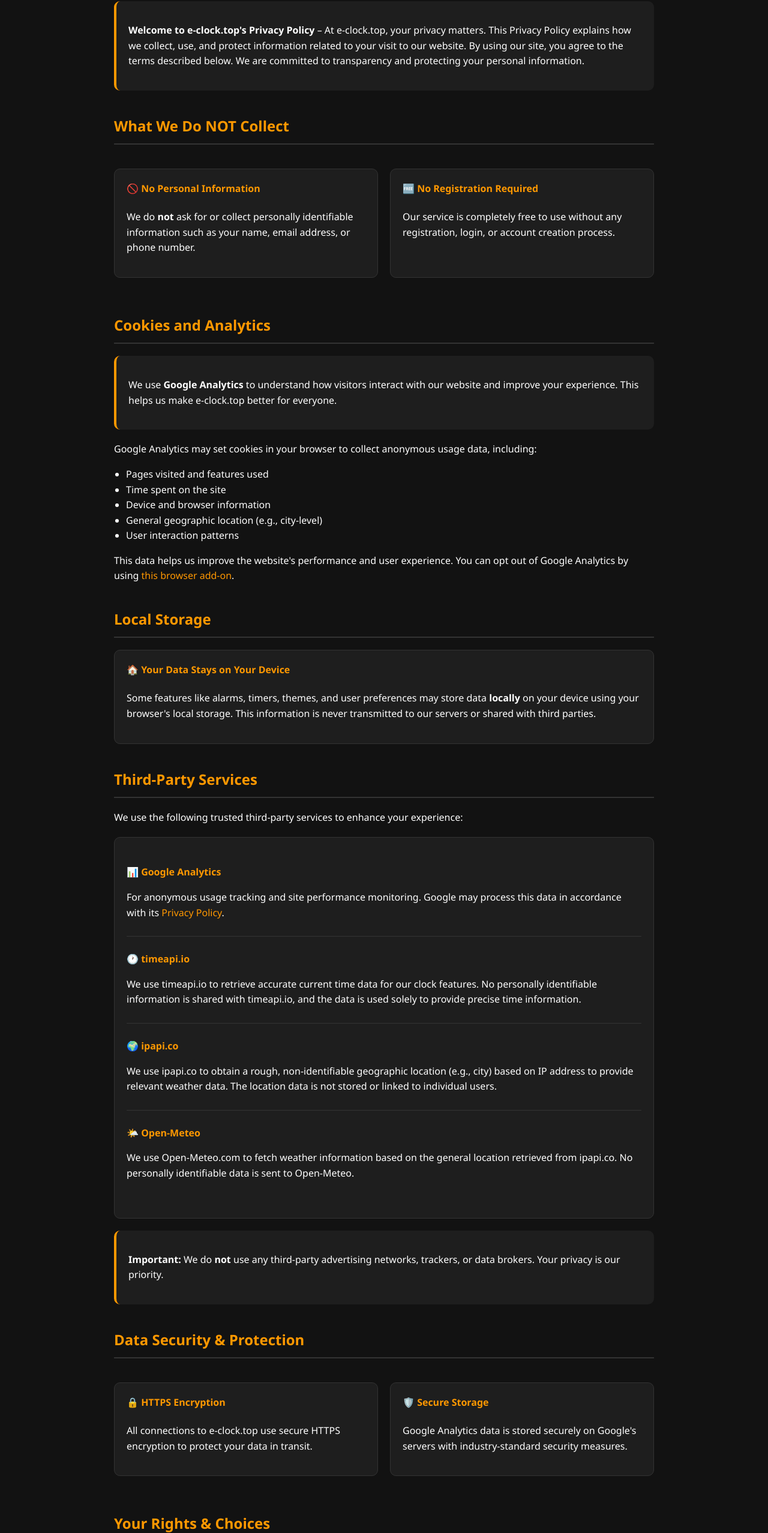
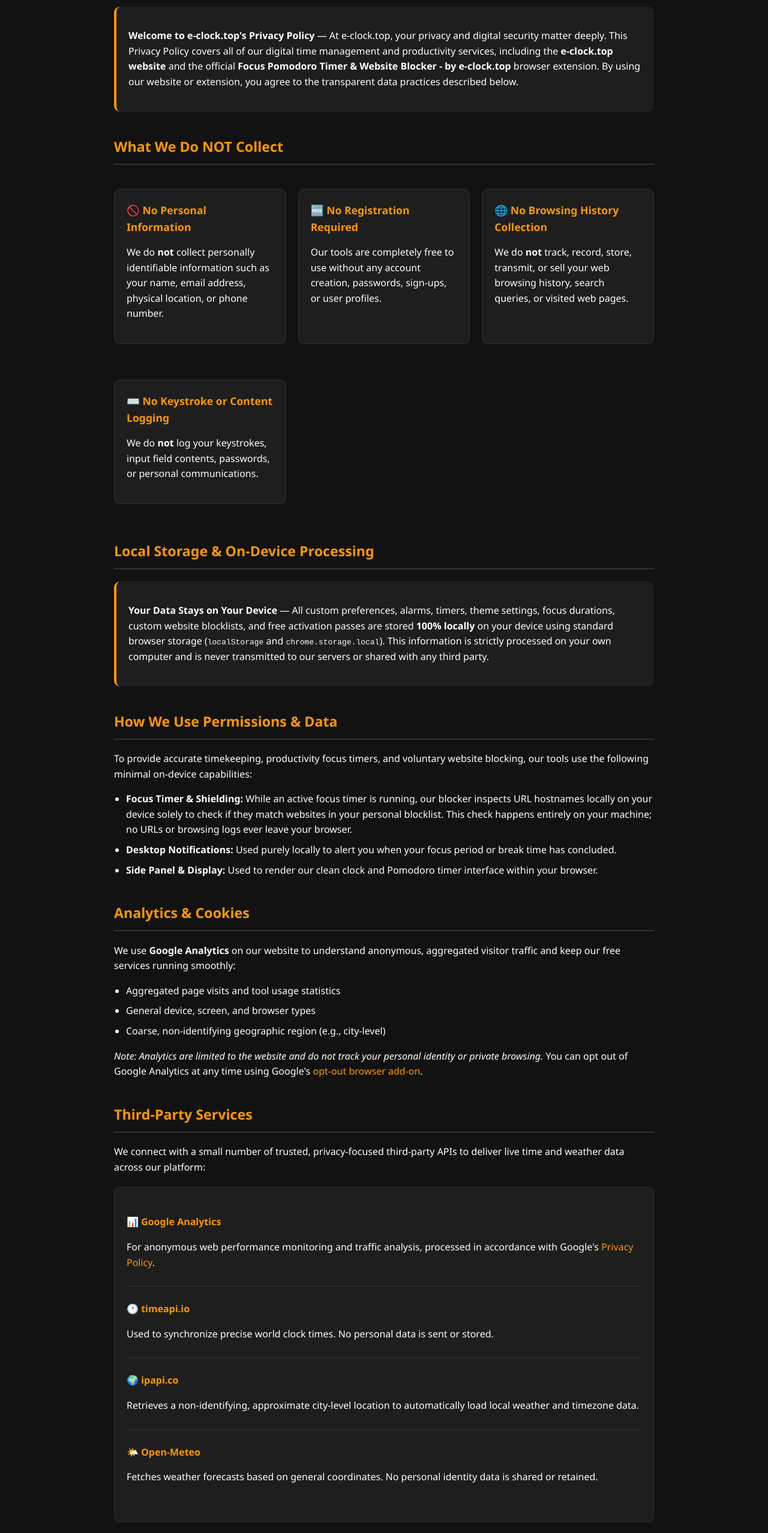
Before and after one commit to top-site/clock, a plain HTML site: page privacy.html in a window 1280 px wide. Shown: the part 245-2800 px from the top of the page at 60% size. Drawn offline with Linux system fonts and the light colour scheme.

Commit message:
Add files via upload

```diff
--- a/privacy.html
+++ b/privacy.html
@@ -1,5 +1,5 @@
 <!DOCTYPE HTML PUBLIC "-//W3C//DTD HTML 4.01 Transitional//EN">
-<html>
+<html lang="en">
   <head>
     <meta http-equiv="content-type" content="text/html; charset=UTF-8">
     <meta charset="UTF-8">
@@ -25,19 +25,19 @@
       }
       header {
         background-color: #1e1e1e;
-      padding: 20px;
+        padding: 24px 20px;
         text-align: center;
         border-bottom: 2px solid #333;
       }
       header h1 {
         margin: 0;
-      font-size: 2rem;
+        font-size: 2.1rem;
         color: #ff9800;
       }
       header p {
         margin: 10px 0 0 0;
         color: #bbb;
-      font-size: 1.1rem;
+        font-size: 1.05rem;
       }
       .container {
         max-width: 900px;
@@ -49,14 +49,19 @@
         margin-top: 40px;
         border-bottom: 2px solid #333;
         padding-bottom: 10px;
+        font-size: 1.45rem;
       }
       h3 {
         color: #ff9800;
-      margin-top: 30px;
+        margin-top: 24px;
+        font-size: 1.2rem;
       }
       ul {
         list-style: disc;
         padding-left: 20px;
+      }
+      li {
+        margin-bottom: 8px;
       }
       a {
         color: #ff9800;
@@ -74,7 +79,7 @@
       }
       .info-grid {
         display: grid;
-      grid-template-columns: repeat(auto-fit, minmax(300px, 1fr));
+        grid-template-columns: repeat(auto-fit, minmax(280px, 1fr));
         gap: 20px;
         margin: 20px 0;
       }
@@ -87,6 +92,8 @@
       .info-card h4 {
         color: #ff9800;
         margin-top: 0;
+        margin-bottom: 10px;
+        font-size: 1.1rem;
       }
       .service-list {
         background-color: #1e1e1e;
@@ -119,7 +126,7 @@
       }
       footer {
         text-align: center;
-      padding: 20px;
+        padding: 24px 20px;
         font-size: 0.9rem;
         color: #777;
         border-top: 1px solid #333;
@@ -139,113 +146,130 @@
     </header>
     <div class="container">
       <div class="effective-date">
-        <strong>Effective Date:</strong> May 7, 2025
+        <strong>Effective Date:</strong> May 7, 2025 &nbsp;|&nbsp; <strong>Last Updated:</strong> November 2026
       </div>
 
       <div class="highlight-box">
-        <p><strong>Welcome to e-clock.top's Privacy Policy</strong> – At e-clock.top, your privacy matters. This Privacy Policy explains how we collect, use, and protect information related to your visit to our website. By using our site, you agree to the terms described below. We are committed to transparency and protecting your personal information.</p>
+        <p><strong>Welcome to e-clock.top's Privacy Policy</strong> — At e-clock.top, your privacy and digital security matter deeply. This Privacy Policy covers all of our digital time management and productivity services, including the <strong>e-clock.top website</strong> and the official <strong>Focus Pomodoro Timer &amp; Website Blocker - by e-clock.top</strong> browser extension. By using our website or extension, you agree to the transparent data practices described below.</p>
       </div>
 
       <h2>What We Do NOT Collect</h2>
       <div class="info-grid">
         <div class="info-card">
           <h4>🚫 No Personal Information</h4>
-          <p>We do <strong>not</strong> ask for or collect personally identifiable information such as your name, email address, or phone number.</p>
+          <p>We do <strong>not</strong> collect personally identifiable information such as your name, email address, physical location, or phone number.</p>
         </div>
         <div class="info-card">
           <h4>🆓 No Registration Required</h4>
-          <p>Our service is completely free to use without any registration, login, or account creation process.</p>
+          <p>Our tools are completely free to use without any account creation, passwords, sign-ups, or user profiles.</p>
+        </div>
+        <div class="info-card">
+          <h4>🌐 No Browsing History Collection</h4>
+          <p>We do <strong>not</strong> track, record, store, transmit, or sell your web browsing history, search queries, or visited web pages.</p>
+        </div>
+        <div class="info-card">
+          <h4>⌨️ No Keystroke or Content Logging</h4>
+          <p>We do <strong>not</strong> log your keystrokes, input field contents, passwords, or personal communications.</p>
         </div>
       </div>
 
-      <h2>Cookies and Analytics</h2>
+      <h2>Local Storage &amp; On-Device Processing</h2>
       <div class="highlight-box">
-        <p>We use <strong>Google Analytics</strong> to understand how visitors interact with our website and improve your experience. This helps us make e-clock.top better for everyone.</p>
-      </div>
-      <p>Google Analytics may set cookies in your browser to collect anonymous usage data, including:</p>
-      <ul>
-        <li>Pages visited and features used</li>
-        <li>Time spent on the site</li>
-        <li>Device and browser information</li>
-        <li>General geographic location (e.g., city-level)</li>
-        <li>User interaction patterns</li>
-      </ul>
-      <p>This data helps us improve the website's performance and user experience. You can opt out of Google Analytics by using <a href="https://tools.google.com/dlpage/gaoptout" target="_blank" rel="noopener">this browser add-on</a>.</p>
-
-      <h2>Local Storage</h2>
-      <div class="info-card">
-        <h4>🏠 Your Data Stays on Your Device</h4>
-        <p>Some features like alarms, timers, themes, and user preferences may store data <strong>locally</strong> on your device using your browser's local storage. This information is never transmitted to our servers or shared with third parties.</p>
+        <p><strong>Your Data Stays on Your Device</strong> — All custom preferences, alarms, timers, theme settings, focus durations, custom website blocklists, and free activation passes are stored <strong>100% locally</strong> on your device using standard browser storage (<code>localStorage</code> and <code>chrome.storage.local</code>). This information is strictly processed on your own computer and is never transmitted to our servers or shared with any third party.</p>
       </div>
 
+      <h2>How We Use Permissions &amp; Data</h2>
+      <p>To provide accurate timekeeping, productivity focus timers, and voluntary website blocking, our tools use the following minimal on-device capabilities:</p>
+      <ul>
+        <li><strong>Focus Timer &amp; Shielding:</strong> While an active focus timer is running, our blocker inspects URL hostnames locally on your device solely to check if they match websites in your personal blocklist. This check happens entirely on your machine; no URLs or browsing logs ever leave your browser.</li>
+        <li><strong>Desktop Notifications:</strong> Used purely locally to alert you when your focus period or break time has concluded.</li>
+        <li><strong>Side Panel &amp; Display:</strong> Used to render our clean clock and Pomodoro timer interface within your browser.</li>
+      </ul>
+
+      <h2>Analytics &amp; Cookies</h2>
+      <p>We use <strong>Google Analytics</strong> on our website to understand anonymous, aggregated visitor traffic and keep our free services running smoothly:</p>
+      <ul>
+        <li>Aggregated page visits and tool usage statistics</li>
+        <li>General device, screen, and browser types</li>
+        <li>Coarse, non-identifying geographic region (e.g., city-level)</li>
+      </ul>
+      <p><em>Note: Analytics are limited to the website and do not track your personal identity or private browsing.</em> You can opt out of Google Analytics at any time using Google's <a href="https://tools.google.com/dlpage/gaoptout" target="_blank" rel="noopener">opt-out browser add-on</a>.</p>
+
       <h2>Third-Party Services</h2>
-      <p>We use the following trusted third-party services to enhance your experience:</p>
+      <p>We connect with a small number of trusted, privacy-focused third-party APIs to deliver live time and weather data across our platform:</p>
 
       <div class="service-list">
         <div class="service-item">
           <div class="service-name">📊 Google Analytics</div>
-          <p>For anonymous usage tracking and site performance monitoring. Google may process this data in accordance with its <a href="https://policies.google.com/privacy" target="_blank" rel="noopener">Privacy Policy</a>.</p>
+          <p>For anonymous web performance monitoring and traffic analysis, processed in accordance with Google's <a href="https://policies.google.com/privacy" target="_blank" rel="noopener">Privacy Policy</a>.</p>
         </div>
         <div class="service-item">
           <div class="service-name">🕐 timeapi.io</div>
-          <p>We use timeapi.io to retrieve accurate current time data for our clock features. No personally identifiable information is shared with timeapi.io, and the data is used solely to provide precise time information.</p>
+          <p>Used to synchronize precise world clock times. No personal data is sent or stored.</p>
         </div>
         <div class="service-item">
           <div class="service-name">🌍 ipapi.co</div>
-          <p>We use ipapi.co to obtain a rough, non-identifiable geographic location (e.g., city) based on IP address to provide relevant weather data. The location data is not stored or linked to individual users.</p>
+          <p>Retrieves a non-identifying, approximate city-level location to automatically load local weather and timezone data.</p>
         </div>
         <div class="service-item">
           <div class="service-name">🌤️ Open-Meteo</div>
-          <p>We use Open-Meteo.com to fetch weather information based on the general location retrieved from ipapi.co. No personally identifiable data is sent to Open-Meteo.</p>
+          <p>Fetches weather forecasts based on general coordinates. No personal identity data is shared or retained.</p>
         </div>
       </div>
 
       <div class="highlight-box">
-        <p><strong>Important:</strong> We do <strong>not</strong> use any third-party advertising networks, trackers, or data brokers. Your privacy is our priority.</p>
+        <p><strong>Advertising &amp; Data Broker Guarantee:</strong> We do <strong>not</strong> partner with advertising networks, behavioral trackers, or data brokers. We do not sell, rent, or monetize your data under any circumstance.</p>
       </div>
 
-      <h2>Data Security & Protection</h2>
+      <h2>Data Security &amp; Protection</h2>
       <div class="info-grid">
         <div class="info-card">
           <h4>🔒 HTTPS Encryption</h4>
-          <p>All connections to e-clock.top use secure HTTPS encryption to protect your data in transit.</p>
+          <p>All connections to e-clock.top use secure HTTPS encryption to protect data integrity in transit.</p>
         </div>
         <div class="info-card">
-          <h4>🛡️ Secure Storage</h4>
-          <p>Google Analytics data is stored securely on Google's servers with industry-standard security measures.</p>
+          <h4>🛡️ Browser Sandboxing</h4>
+          <p>All tool preferences and blocking rules operate strictly within secure browser sandboxes isolated on your machine.</p>
         </div>
       </div>
 
+      <h2>Limited Use &amp; Platform Compliance</h2>
+      <div class="highlight-box">
+        <p>Our tools comply strictly with browser developer platform policies, including Google Chrome Web Store User Data and Limited Use policies:</p>
+        <ul>
+          <li>We only access capabilities necessary to provide our digital clock, focus timer, and website blocker functions.</li>
+          <li>We never transfer or sell user data to third parties.</li>
+          <li>We never use data for personalized advertising, credit assessment, or user profiling.</li>
+        </ul>
+      </div>
 
-      <h2>Your Rights & Choices</h2>
+      <h2>Your Rights &amp; Choices</h2>
       <ul>
-        <li><strong>Opt-out of Analytics</strong> – Use the Google Analytics opt-out browser add-on</li>
-        <li><strong>Clear Local Data</strong> – Clear your browser's local storage to remove any locally stored preferences</li>
-        <li><strong>Disable Cookies</strong> – Configure your browser settings to block cookies</li>
-
+        <li><strong>Clear All Local Data:</strong> You can clear your browser storage, cookies, or remove the extension at any time to instantly erase all saved timers, blocklists, and settings.</li>
+        <li><strong>Opt-Out of Analytics:</strong> Use the Google Analytics opt-out add-on or enable "Do Not Track" in your browser settings.</li>
+        <li><strong>Control Permissions:</strong> You can adjust extension permissions anytime via your browser's extension settings.</li>
       </ul>
 
       <h2>Policy Updates</h2>
       <div class="highlight-box">
-        <p>We may update this policy from time to time to reflect changes in our practices or legal requirements. Any changes will be posted on this page with an updated effective date. We encourage you to review this policy periodically.</p>
+        <p>We may update this policy periodically to reflect new features or legal requirements. Any modifications will be posted directly to this page with an updated revision date. Continued use of our tools indicates acceptance of these terms.</p>
       </div>
-
-
 
       <div class="highlight-box">
         <h3>Our Commitment</h3>
-        <p>We believe in complete transparency about our data practices. This policy reflects our commitment to protecting your privacy while providing you with the best possible time management tools. Your trust is important to us.</p>
+        <p>We believe digital tools should respect your focus, time, and privacy. This policy embodies our commitment to transparent, tracker-free software built to serve your productivity needs.</p>
       </div>
     </div>
+
     <footer>
       <span id="current-year" style="display:none;"></span>
-      © 2025 e-clock.top — All rights reserved. |
-      <a href="index.html" style="color: #ff9800; text-decoration: none;">Home</a> |
-      <a href="blog.html" style="color: #ff9800; text-decoration: none;">Blog</a> |
-      <a href="FAQ.html" style="color: #ff9800; text-decoration: none;">FAQ</a> |
-      <a href="privacy.html" style="color: #ff9800; text-decoration: none;">Privacy Policy</a> |
-      <a href="terms-of-service.html" style="color: #ff9800; text-decoration: none;">Terms of Service</a> |
-      <a href="about.html" style="color: #ff9800; text-decoration: none;">About Us</a>
+      © 2025–2026 e-clock.top — All rights reserved. |
+      <a href="index.html">Home</a> |
+      <a href="blog.html">Blog</a> |
+      <a href="FAQ.html">FAQ</a> |
+      <a href="privacy.html">Privacy Policy</a> |
+      <a href="terms-of-service.html">Terms of Service</a> |
+      <a href="about.html">About Us</a>
     </footer>
   </body>
 </html>
```
Lines whose indentation alone changed are shown as unchanged.
